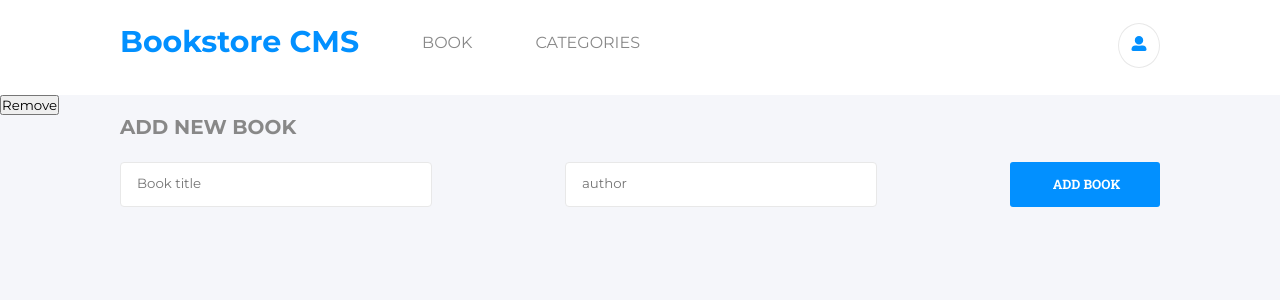
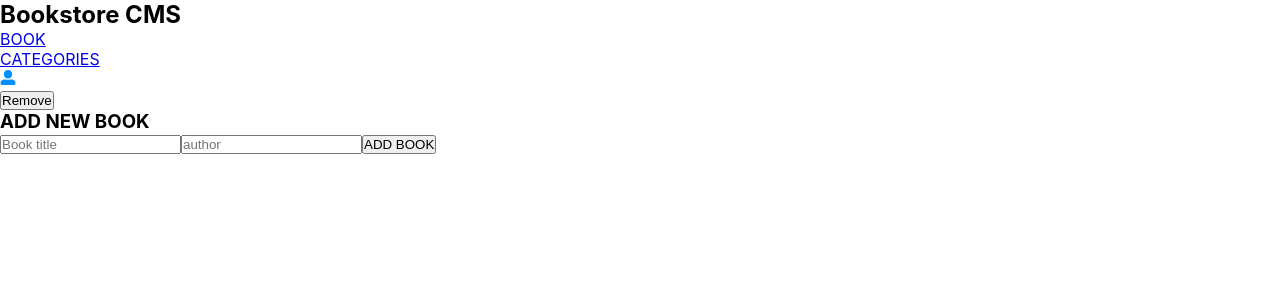
Before and after one commit to Donmark2k/bookstore, a React (Create React App) app: page /bookList in a window 1280 px wide. Shown: the top 300 px of the page. Built offline with nearby package versions, Linux system fonts and the light colour scheme.

Commit message:
Add the remove button in book.js

```diff
--- a/src/App.css
+++ b/src/App.css
@@ -1,116 +1,5 @@
-@import url('https://fonts.googleapis.com/css2?family=Montserrat:ital,wght@0,200;0,300;0,400;0,500;0,600;0,700;0,800;0,900;1,100;1,200;1,300;1,400;1,500;1,600;1,700;1,800;1,900&family=Roboto+Slab:wght@200;300;400;500;600;700;800;900&display=swap');
-
 * {
   margin: 0;
   padding: 0;
   box-sizing: border-box;
-  font-family: Montserrat, sans-serif;
 }
-
-body {
-  background: #f5f6fa;
-}
-
-
-a {
-  text-decoration: none;
-}
-
-nav {
-  display: flex;
-  justify-content: space-between;
-  background-color: #fff;
-  padding: 1.438rem 7.5rem 1.688rem 7.5rem;
-}
-
-ul.navbar {
-  width: 50%;
-  list-style-type: none;
-  display: flex;
-  flex-direction: row;
-  justify-content: space-between;
-}
-
-ul h1 {
-  color: #0290ff;
-  font-size: 1.875rem
-}
-
-ul.navbar li {
-text-decoration-style: none;
-margin: 10px 0;
-color: #000;
-}
-
-ul.navbar li a {
-  color: #888;
-}
-
-.profile {
-  justify-content: center;
-  align-items: center;
-  border: solid 1px #e8e8e8;
-  border-radius: 50%;
-  padding: 12px;
-}
-
-.bookH3{
-  padding-left: 7.5rem;
-  font-size: 1.25rem;
-  font-weight: bold;
-  color: #888
-}
-
-form {
-  display: flex;
-  flex-direction: row;
-  width: 100%;
-  justify-content: space-between;
-  padding: 1.438rem 7.5rem 1.688rem 7.5rem;
-}
-
-input {
-  width: 30%;
-  height: 2.813rem;
-  border-radius: 4px;
-  border: solid 1px #e8e8e8;
-  background-color: #fff;
-  padding: 0.375rem 0.938rem 0.563rem 1rem;
-}
-
-select {
-  width: 20%;
-  height: 2.813rem;
-  border-radius: 4px;
-  border: solid 1px #e8e8e8;
-  background-color: #fff;
-  padding: 0.375rem 0.938rem 0.563rem 1rem;
-}
-
-.addBtn {
-  width: 150px;
-  padding: 0.801rem 1.188rem 0.886rem 1.375rem;
-  border-radius: 3px;
-  border: none;
-  cursor: pointer;
-  background-color: #0290ff;
-  color: #fff;
-  font-size: 0.813rem;
-  font-weight: bold;
-  font-family: 'Roboto Slab', sans-serif;
-}
-
-.statusBtn {
-  display: block;
-  width: 150px;
-  padding: 0.801rem 1.188rem 0.886rem 1.375rem;
-  border-radius: 3px;
-  border: none;
-  cursor: pointer;
-  background-color: #0290ff;
-  color: #fff;
-  font-size: 0.813rem;
-  font-weight: bold;
-  font-family: 'Roboto Slab', sans-serif;
-  margin:  100px auto;
-}
--- a/src/components/Book.js
+++ b/src/components/Book.js
@@ -5,7 +5,7 @@ const Book = ({ title, author }) => (
     <div>
       <p>{title}</p>
       <p>{author}</p>
-      <button type="button">Remove</button>
+      <button type="button" value="Remove">Remove</button>
     </div>
   </>
 );
```
